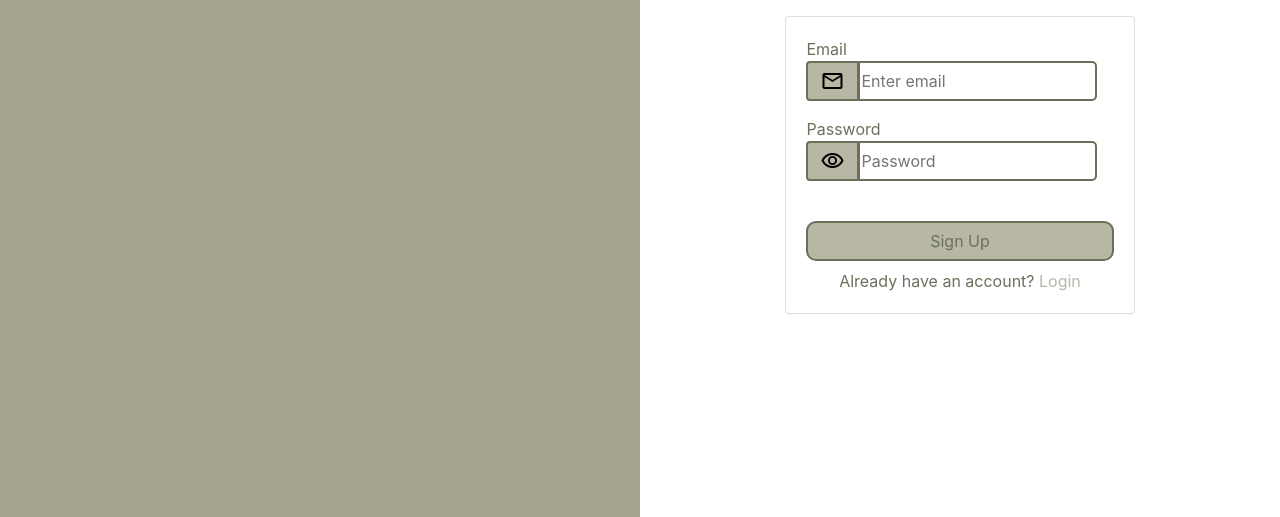
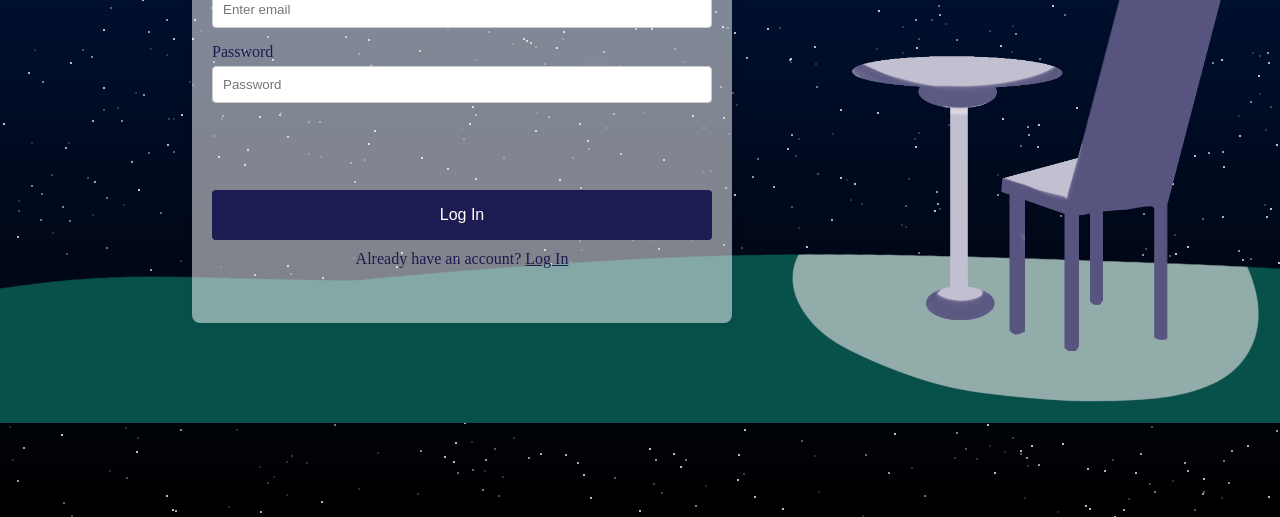
Before and after one commit to brichua/Designathon2024, a plain HTML site: page signup.html in a window 1280 px wide. Shown: the part 283-800 px from the top of the page. Drawn offline with nearby package versions, Linux system fonts and the light colour scheme; a web font is replaced by a local one.

Commit message:
login/signup

```diff
--- a/signup.html
+++ b/signup.html
@@ -3,220 +3,45 @@
 <head>
   <meta charset="UTF-8">
   <meta name="viewport" content="width=device-width, initial-scale=1.0">
-    <title>Sign Up</title>
-    <style>
-        @import url('https://fonts.googleapis.com/css2?family=Roboto:wght@400;700&display=swap');
-
-        body {
-            font-family: 'Roboto', sans-serif;
-            margin: 0;
-            padding: 0;
-            background-color: #fff;
-        }
-
-        .split-screen {
-            display: flex;
-            height: 100vh;
-        }
-
-        .left {
-            flex: 1;
-            background-color: #A5A58D;
-        }
-
-        .left-image {
-            width: 100%;
-            height: 100%;
-            object-fit: cover;
-        }
-
-        .right {
-            flex: 1;
-            display: flex;
-            justify-content: center;
-            align-items: center;
-            position: relative;
-            background-color: #FFF;
-        }
-
-        .close-btn {
-            position: absolute;
-            top: 10px;
-            right: 10px;
-        }
-
-        .close-link {
-            font-size: 1.5rem;
-            text-decoration: none;
-            color: #000;
-        }
-
-        .login-title{
-            font-family: 'Roboto', sans-serif;
-            font-size: 3rem;
-            color: #6B705C;
-            text-align:center;
-        }
-
-        .card {
-            border: none;
-            border-radius: 10px;
-            width: 100%;
-            height: 100%;
-        }
-
-        .card-body {
-            padding: 2rem;
-        }
-
-        .form-group {
-            margin-bottom: 1.5rem;
-        }
-
-        .rounded-input {
-            border-radius: 5px;
-            border-bottom-left-radius: 0px;
-            border-top-left-radius: 0px;
-            border-color: #6B705C;
-            border-style: solid;
-            width: 78%;
-        }
-
-        .rounded-input:focus {
-            border-color: #6B705C;
-            background-color: #B7B7A4;
-        }
-
-        .login-btn {
-            background-color: #B7B7A4;
-            border-color: #6B705C;
-            color: #6B705C;
-            border-radius: 10px;
-            height: 2.5rem;
-            border-style: solid;
-        }
-
-        .login-btn:hover {
-            background-color: #A5A58D;
-        }
-
-        .btn-outline-secondary {
-            border-color: #FF6F61;
-            color: #FF6F61;
-        }
-
-        .btn-outline-secondary:hover {
-            background-color: #FF6F61;
-            color: #FFF;
-            border-color: #FF6F61;
-        }
-
-        .social-btn {
-            width: 50px;
-            height: 50px;
-            display: flex;
-            align-items: center;
-            justify-content: center;
-            margin: 0 5px;
-        }
-
-        .social-btn img {
-            width: 20px;
-            height: 20px;
-        }
-
-        .material-symbols-outlined {
-            color: black;
-            font-variation-settings:
-            'FILL' 0,
-            'wght' 400,
-            'GRAD' 0,
-            'opsz' 24
-        }
-        .link-click {
-            color: #B7B7A4;
-        }
-
-        .link-click:hover {
-            text-decoration: none;
-            color: #6B705C;
-        }
-
-        .input-header{
-            color: #6B705C;
-        }
-
-        span.icon{
-            background-color: #B7B7A4;
-            border-color: #6B705C;
-            color: #6B705C;
-            border: solid 2px;
-            width:100%;
-        }
-
-
-    </style>
-    <link href="https://stackpath.bootstrapcdn.com/bootstrap/4.5.2/css/bootstrap.min.css" rel="stylesheet">
-    <link rel="stylesheet" href="styles.css">
-    <link rel="stylesheet" href="https://fonts.googleapis.com/css2?family=Material+Symbols+Outlined:opsz,wght,FILL,GRAD@20..48,100..700,0..1,-50..200" />
+  <link rel="preconnect" href="https://fonts.googleapis.com">
+  <link rel="preconnect" href="https://fonts.gstatic.com" crossorigin>
+  <link href="https://fonts.googleapis.com/css2?family=Sono:wght@200..800&display=swap" rel="stylesheet">
+  <title>Interactive Night Sky</title>
+  <link rel="stylesheet" href="style.css">
 </head>
 <body>
-    <div class="split-screen">
-        <div class="left">
-        </div>
-        <div class="right">
-            <div class="close-btn">
-                <a href="index.html" class="material-symbols-outlined">close</a>
-            </div>
-            <div class="box">
+  <div class="sky">
+        <div class="card">
             <div class="login-title">Sign Up</div><br>
-            <div class="card">
             <div class="card-body">
                     <div class="input-header">Email</div>
                     <div class="form-group input-group">
                         <div class="input-group-prepend">
-                                <span class="input-group-text icon">
-                                    <span class="material-symbols-outlined">email</span>
-                                </span>
                         </div>
                         <input type="email" class="rounded-input" id="signup-email" placeholder="Enter email">
                     </div>
                     <div class="input-header">Password</div>
                     <div class="form-group input-group">
                         <div class="input-group-prepend">
-                                <span class="input-group-text icon">
-                                    <span class="material-symbols-outlined" id="toggle-password">visibility</span>
-                                </span>
                         </div>
                         <input type="password" class="rounded-input" id="signup-password" placeholder="Password">
                     </div>
-                    <div><br></div>
-                        <button onclick="signup()" class="login-btn btn-block">Sign Up</button>
+                <div><br><br><br><br></div>
+                    <button onclick="signup()" class="login-btn btn-block">Log In</button>
                 <div class="text-center mt-2">
-                        <span class = "input-header">Already have an account? <a href="login.html" class="link-click">Login</a></span>
+                    <span class = "input-header">Already have an account? <a href="login.html" class="link-click">Log In</a></span>
                 </div>
             </div>
         </div>
-        </div>
-        </div>
+    <div class="stars"></div>
+    <div class="comet"></div>
+    <div class="moving-stars"></div>
+    <div class="moon" id="moon"></div>
+    <div class="phrase"></div>
+    <img src="ground.png">
   </div>
 
-    <script src="https://code.jquery.com/jquery-3.5.1.slim.min.js"></script>
-    <script src="https://cdn.jsdelivr.net/npm/@popperjs/core@2.5.4/dist/umd/popper.min.js"></script>
-    <script src="https://stackpath.bootstrapcdn.com/bootstrap/4.5.2/js/bootstrap.min.js"></script>
-
-    <script src="https://www.gstatic.com/firebasejs/8.10.1/firebase-app.js"></script>
-    <script src="https://www.gstatic.com/firebasejs/8.10.1/firebase-auth.js"></script>
-    <script src="https://www.gstatic.com/firebasejs/8.10.1/firebase-firestore.js"></script>
-    <script src="main.js"></script>
-
-    <script>
-        document.getElementById('toggle-password').addEventListener('click', function() {
-            const passwordInput = document.getElementById('login-password');
-            const type = passwordInput.getAttribute('type') === 'password' ? 'text' : 'password';
-            passwordInput.setAttribute('type', type);
-            this.textContent = type === 'password' ? 'visibility' : 'visibility_off';
-        });
-    </script>
+  <!-- <script src="https://cdnjs.cloudflare.com/ajax/libs/three.js/r128/three.min.js"></script> -->
+  <script src="index-back.js"></script>
 </body>
 </html>
--- a/style.css
+++ b/style.css
@@ -120,68 +120,95 @@ body {
     background-color: white;
 }
 
+.card {
+    background-color: rgba(255,255,255,0.5);
+    border-radius: 8px;
+    box-shadow: 0 2px 10px rgba(0, 0, 0, 0.1);
+    width: 500px;
+    height: 400px;
+    padding: 20px;
+    margin-left: 15%;
+    margin-top: 13%;
+    position: relative;
+    z-index: 2;
+}
+
+.login-title {
+    font-size: 24px;
+    font-weight: bold;
+    margin-bottom: 20px;
+    text-align: center;
+    color: #1c1b52;
+}
+
+.card-body {
+    display: flex;
+    flex-direction: column;
+
+}
+
+.input-header {
+    font-size: 16px;
+    margin-bottom: 5px;
+}
+
 .form-group {
-    margin-bottom: 1.5rem;
+    margin-bottom: 15px;
+}
+
+.input-header{
+    color: #1c1b52;
 }
 
 .rounded-input {
-    border-radius: 5px;
-    border-bottom-left-radius: 0px;
-    border-top-left-radius: 0px;
-    border-color: #6B705C;
-    border-style: solid;
-    width: 78%;
+    width: 100%;
+    padding: 10px;
+    border: 1px solid #ccc;
+    border-radius: 4px;
+    box-sizing: border-box;
+    transition: border-color 0.3s;
 }
 
 .rounded-input:focus {
-    border-color: #6B705C;
-    background-color: B7B7A4;
+    border-color: #1c1b52;
+    outline: none;
 }
 
 .login-btn {
-    background-color: #B7B7A4;
-    border-color: #6B705C;
-    color: #6B705C;
-    border-radius: 10px;
-    height: 2.5rem;
-    border-style: solid;
+    background-color: #1c1b52;
+    color: #ffffff;
+    padding: 10px;
+    border: none;
+    border-radius: 4px;
+    cursor: pointer;
+    font-size: 16px;
+    transition: background-color 0.3s;
+    height: 50px;
 }
 
 .login-btn:hover {
-    background-color: #A5A58D;
+    background-color: #1c1b52;
 }
 
-.social-btn {
-    width: 50px;
-    height: 50px;
-    display: flex;
-    align-items: center;
-    justify-content: center;
-    margin: 0 5px;
+.link-click {
+    color: #1c1b52;
 }
 
-.social-btn img {
-    width: 20px;
-    height: 20px;
+.text-center {
+    text-align: center;
 }
 
-.material-symbols-outlined {
-    color: black;
-    font-variation-settings:
-    'FILL' 0,
-    'wght' 400,
-    'GRAD' 0,
-    'opsz' 24
-}
-.link-click {
-    color: #B7B7A4;
+.mt-2 {
+    margin-top: 10px;
 }
 
-.link-click:hover {
-    text-decoration: none;
-    color: #6B705C;
+img{
+    position: relative;
+    width: 100%;
+    height: 100%;
+    margin-top: -700px;
 }
-
-.input-header{
-    color: #6B705C;
+.moon{
+    margin-top: -17%;
+    margin-left: 15%;
 }
```
Also changed, not shown: login.html (+4 -25 lines). Lines whose indentation alone changed are shown as unchanged.
